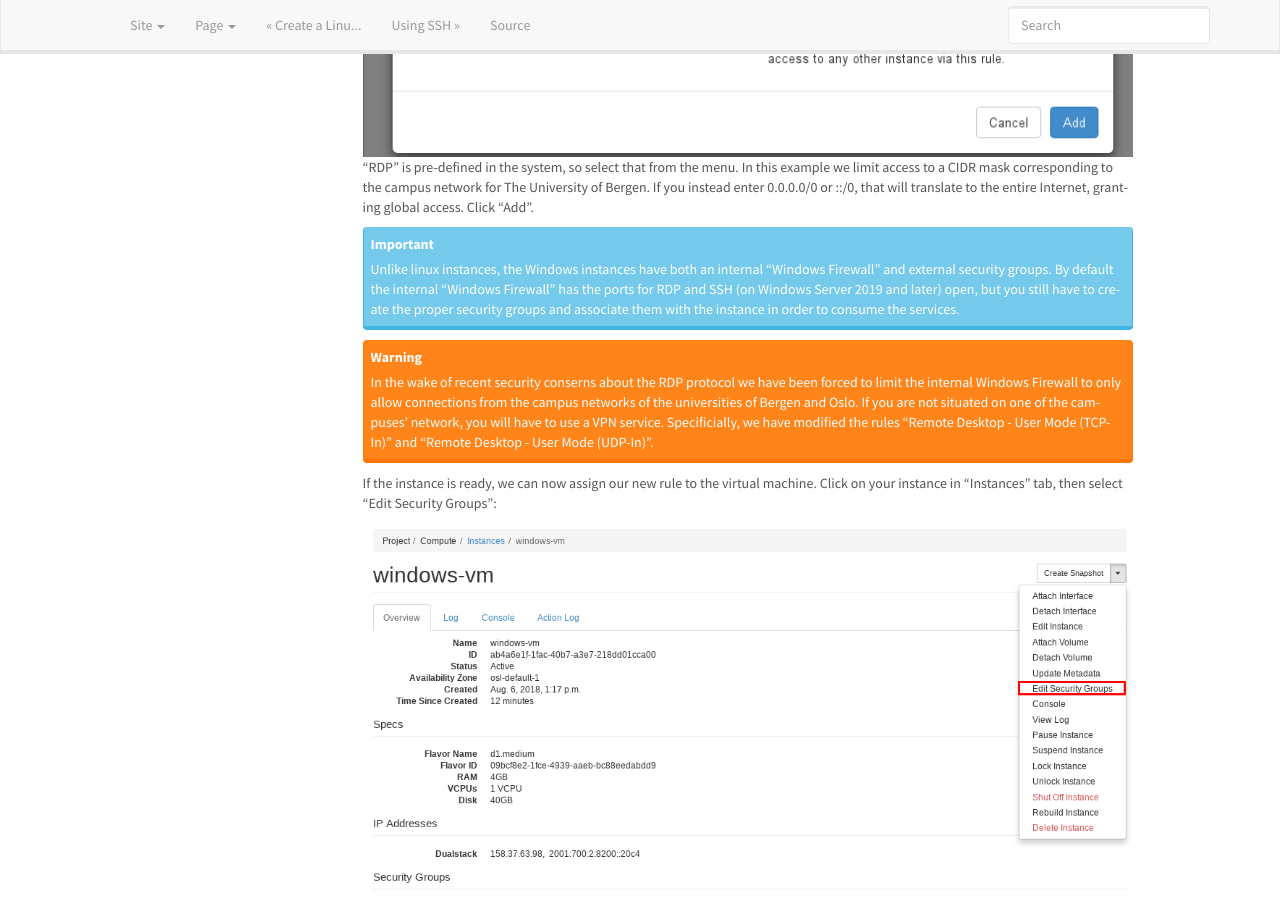
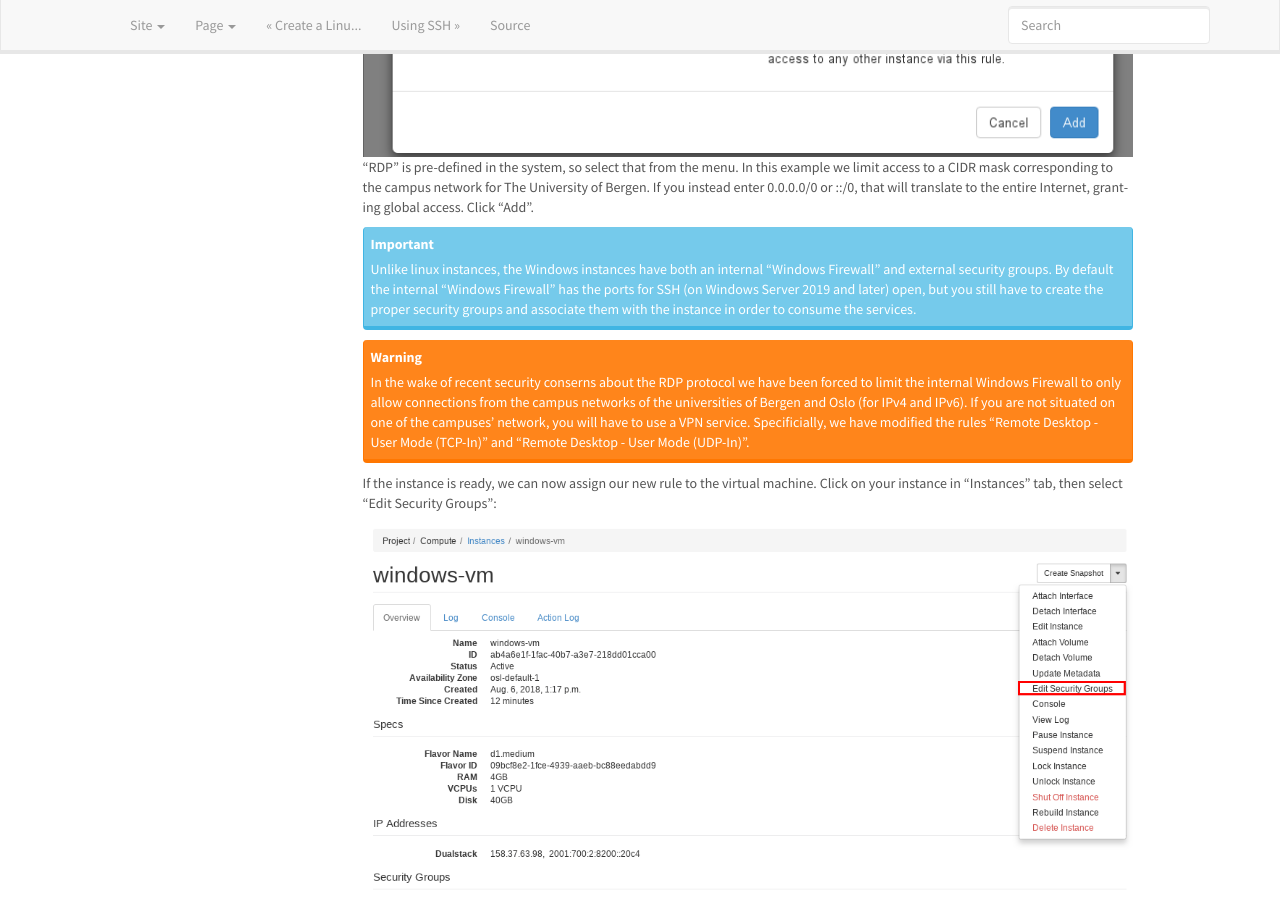
Before and after one commit to norcams/docs-enduser, a Sphinx documentation site: the page built from docs/create-windows-machine.rst, in a window 1280 px wide and 900 px high, scrolled down 5467 px. Built offline with Sphinx 7.4.7, drawn with Linux system fonts in a browser that asks for light colours; some of the changed text lies outside the part shown.

Commit message:
update rdp from linux and windows firewall default config

```diff
--- a/docs/create-windows-machine.rst
+++ b/docs/create-windows-machine.rst
@@ -226,17 +226,17 @@ to the entire Internet, granting global access. Click "Add".
 .. IMPORTANT::
    Unlike linux instances, the Windows instances have both an internal "Windows
    Firewall" and external security groups. By default the internal "Windows Firewall"
-   has the ports for RDP and SSH (on Windows Server 2019 and later) open, but you still
+   has the ports for SSH (on Windows Server 2019 and later) open, but you still
    have to create the proper security groups and associate them with the instance in order
    to consume the services.
 
 .. WARNING::
    In the wake of recent security conserns about the RDP protocol we have been
    forced to limit the internal Windows Firewall to only allow connections from
-   the campus networks of the universities of Bergen and Oslo. If you are not situated
-   on one of the campuses' network, you will have to use a VPN service. Specificially,
-   we have modified the rules "Remote Desktop - User Mode (TCP-In)" and "Remote
-   Desktop - User Mode (UDP-In)".
+   the campus networks of the universities of Bergen and Oslo (for IPv4 and IPv6).
+   If you are not situated on one of the campuses' network, you will have to use
+   a VPN service. Specificially, we have modified the rules "Remote Desktop -
+   User Mode (TCP-In)" and "Remote Desktop - User Mode (UDP-In)".
 
 If the instance is ready, we can now assign our new rule to the virtual machine.
 Click on your instance in "Instances" tab, then select "Edit Security Groups":
```
Also changed, not shown: other parts of docs/create-windows-machine.rst (+2 -2 lines).
